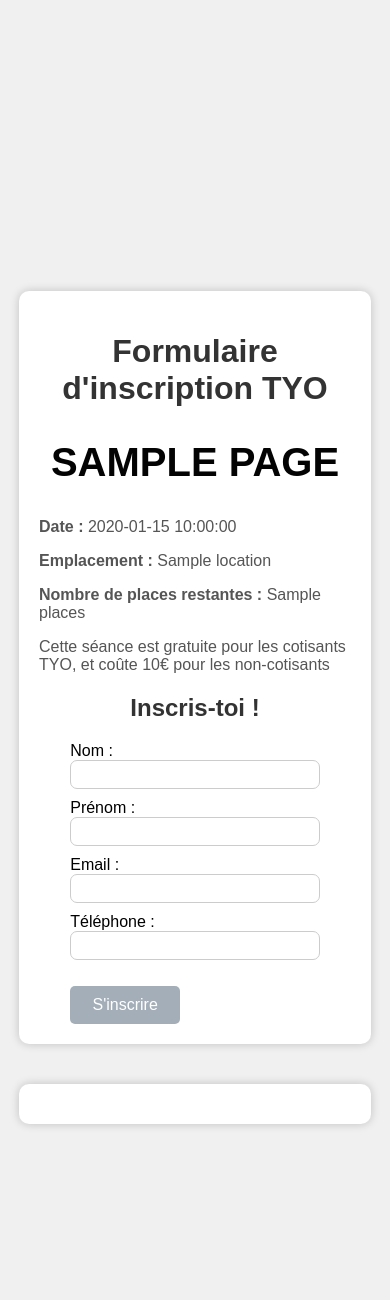
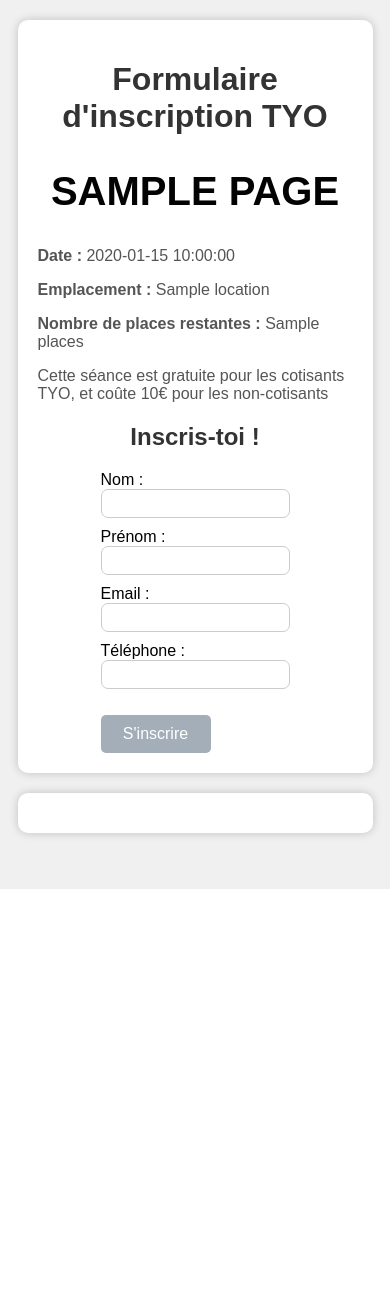
Before and after one commit to Linker175/tyo-website, a Python web app: template flask/templates/page_title.html in a window 390 px wide. Shown: the top 1300 px of the page. After the commit the page ends 889 px from the top, so only its background shows below. Run offline with Jinja, Linux system fonts and the light colour scheme; the template is opened without the code that fills it: most values are stand-ins (such as "Sample title", 1, 10 or a date in 2020).

Commit message:
update visual

```diff
--- a/flask/static/css/page_title.css
+++ b/flask/static/css/page_title.css
@@ -1,27 +1,19 @@
 /* styles.css */
-
-
 body {
     background-color: #f0f0f0; /* Fond gris */
-    display: flex;
     justify-content: center;
-    align-items: center;
-    height: 100vh; /* Centrer verticalement */
-    margin: 0; /* Supprimer les marges par défaut du body */
     font-family: Arial, sans-serif;
+    margin: 20px;
 }
 
 .container{
     display: flex;
-    flex-direction: row;
+    flex-direction: row-reverse;
     justify-content: center;
-    align-items: center;
-    height: 100%;
-    margin-top: 40px;
 }
 
 .card {
-    margin-left: 20px;
+    margin-left: 10px;
     background-color: #fff; /* Fond blanc pour la carte */
     border-radius: 10px; /* Coins arrondis pour la carte */
     box-shadow: 0px 0px 10px rgba(0, 0, 0, 0.2); /* Ombre pour la carte */
@@ -31,7 +23,7 @@ body {
 }
 
 .card1 {
-    margin-right: 20px ;
+    margin-right: 10px ;
     background-color: #fff; /* Fond blanc pour la carte */
     border-radius: 10px; /* Coins arrondis pour la carte */
     box-shadow: 0px 0px 10px rgba(0, 0, 0, 0.2); /* Ombre pour la carte */
@@ -39,8 +31,6 @@ body {
     width: 50%; /* Largeur de la carte */
     max-width: 600px; /* Largeur maximale de la carte */
 }
-
-
 
 h1, h2 {
     text-align: center;
@@ -52,28 +42,9 @@ p {
     font-family: Arial, sans-serif;
 }
 
-.affiche{
-    display:flex;
-    width: 100%;
-    flex-direction: row;
-    justify-content: center;
-    align-items: center;
-}
-
-
-.affiche-image{
-    margin-right: 1%;
-    width: 100%;
-}
-
 .image{
     width: 100%;
     height: auto;
-}
-
-.affiche-text{
-    text-overflow: clip;
-    width: 100%;
 }
 
 .form-container {
@@ -85,7 +56,7 @@ p {
 .form-data{
     display: flex;
     flex-direction: column;
-    width: 80%
+    width: 60%
 }
 
 .form {
@@ -95,30 +66,17 @@ p {
     border-radius: 7px; /* Arrondir les coins des formulaires */
 }
 
-.cinema{
-    display: flex;
-    justify-content: center;
-    flex-direction: column;
-}
-x
-.cinema-image {
-    display: block;
-    height: auto;
-    width: 110%;
-    margin-left: -5%;
-    position: relative;
-}
-
 input[type="submit"] {
     background-color: #a3aeb9;
     color: white;
-    padding: 10px 20px;
     border: none;
     border-radius: 5px;
     font-size: 16px;
+    width: 110px;
+    padding: 10px 20px;
     cursor: pointer;
-    width: 110px;
     justify-content: center;
+    align-items: center;
 }
 
 input[type="submit"]:hover {
@@ -133,50 +91,44 @@ input[type="submit"]:hover {
     font-family: Arial, sans-serif; /* Utiliser la police Arial */
 }
 
-@media (max-width: 768px){
+@media (max-width: 1000px){
     body {
         background-color: #f0f0f0; /* Fond gris */
-        display: flex;
-        justify-content: center;
-        align-items: center;
-        height: 150vh; /* Centrer verticalement */
-        margin: 0; /* Supprimer les marges par défaut du body */
         font-family: Arial, sans-serif;
+        margin: 20px;
     }
 
     .container{
-        margin-top: 20vh;
         display: flex;
-        flex-direction: column-reverse;
+        flex-direction: column;
         justify-content: center;
         align-items: center;
-        margin-top: px;
-        margin-bottom: 20px;
     }
 
     .card {
-        margin-top: 0;
         margin-left: 0;
-        margin-right: 0;
+        margin-bottom: 10px;
         background-color: #fff; /* Fond blanc pour la carte */
         border-radius: 10px; /* Coins arrondis pour la carte */
         box-shadow: 0px 0px 10px rgba(0, 0, 0, 0.2); /* Ombre pour la carte */
         padding: 20px; /* Espacement interne pour le contenu de la carte */
-        width: 80%; /* Largeur de la carte */
-        max-width: 400px; /* Largeur maximale de la carte */
+        width: 90%; /* Largeur de la carte */
+        max-width: 600px; /* Largeur maximale de la carte */
+        height: 60%;
     }
 
     .card1 {
-        margin-top: 40px;
-        margin-left: 0;
         margin-right: 0;
+        margin-top: 10px;
         background-color: #fff; /* Fond blanc pour la carte */
         border-radius: 10px; /* Coins arrondis pour la carte */
         box-shadow: 0px 0px 10px rgba(0, 0, 0, 0.2); /* Ombre pour la carte */
         padding: 20px; /* Espacement interne pour le contenu de la carte */
-        width: 80%; /* Largeur de la carte */
+        width: 90%; /* Largeur de la carte */
         max-width: 600px; /* Largeur maximale de la carte */
+        height: fit-content;
     }
+
 
     .title-page {
         color: rgb(3, 3, 3); /* Couleur du texte en rouge */
--- a/flask/templates/page_title.html
+++ b/flask/templates/page_title.html
@@ -6,13 +6,6 @@
 </head>
 <body>
     <div class="container">
-        <div class="card1">
-            <div class="affiche-image">
-                {% if page.image %}
-                    <img class="image" src="{{ url_for('static', filename='uploads/' + page.image) }}" alt="{{ page.title }} Image">
-                {% endif %}
-            </div>
-        </div>
         <div class="card">
             <h1>Formulaire d'inscription TYO</h1>
             <h2 class= "title-page">{{ page.title }}</h2>
@@ -44,6 +37,13 @@
 
                     <input type="submit" value="S'inscrire">
                 </form>
+            </div>
+        </div>
+        <div class="card1">
+            <div class="affiche-image">
+                {% if page.image %}
+                    <img class="image" src="{{ url_for('static', filename='uploads/' + page.image) }}" alt="{{ page.title }} Image">
+                {% endif %}
             </div>
         </div>
     </div>
```
